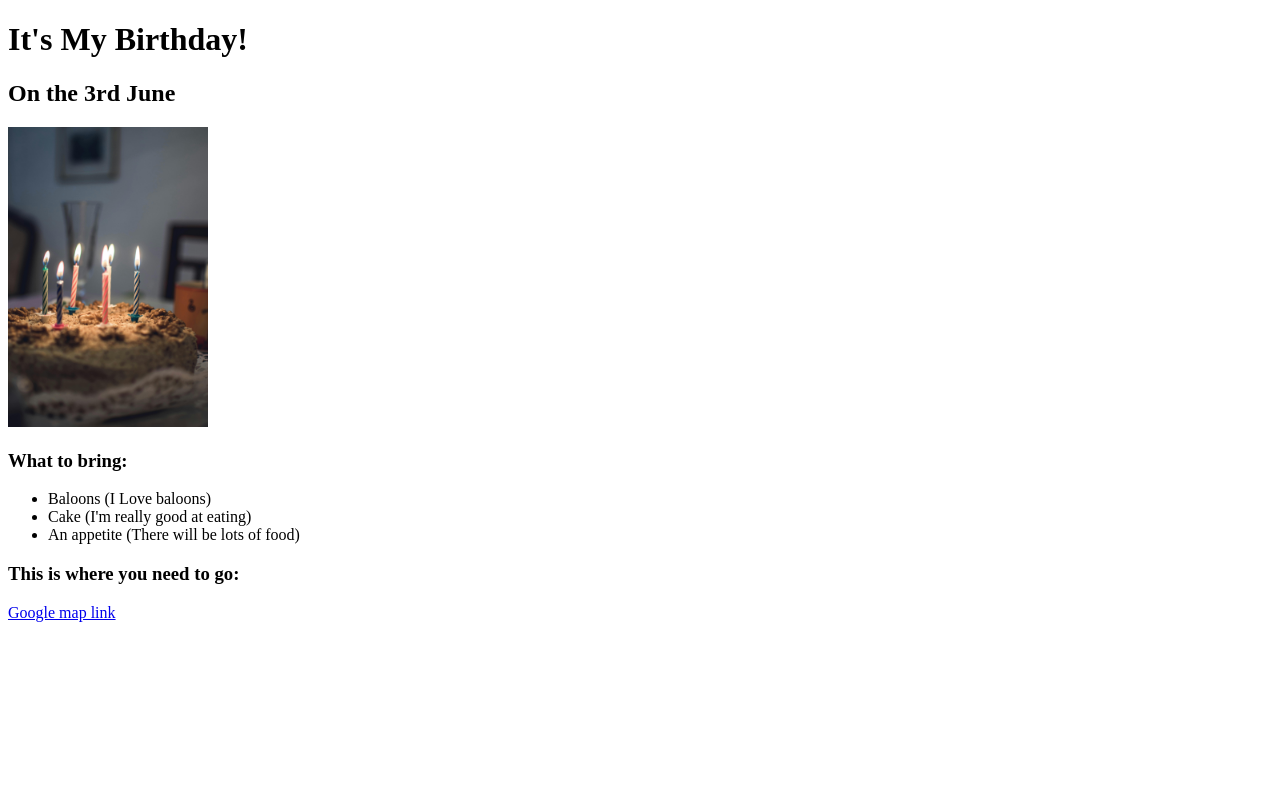
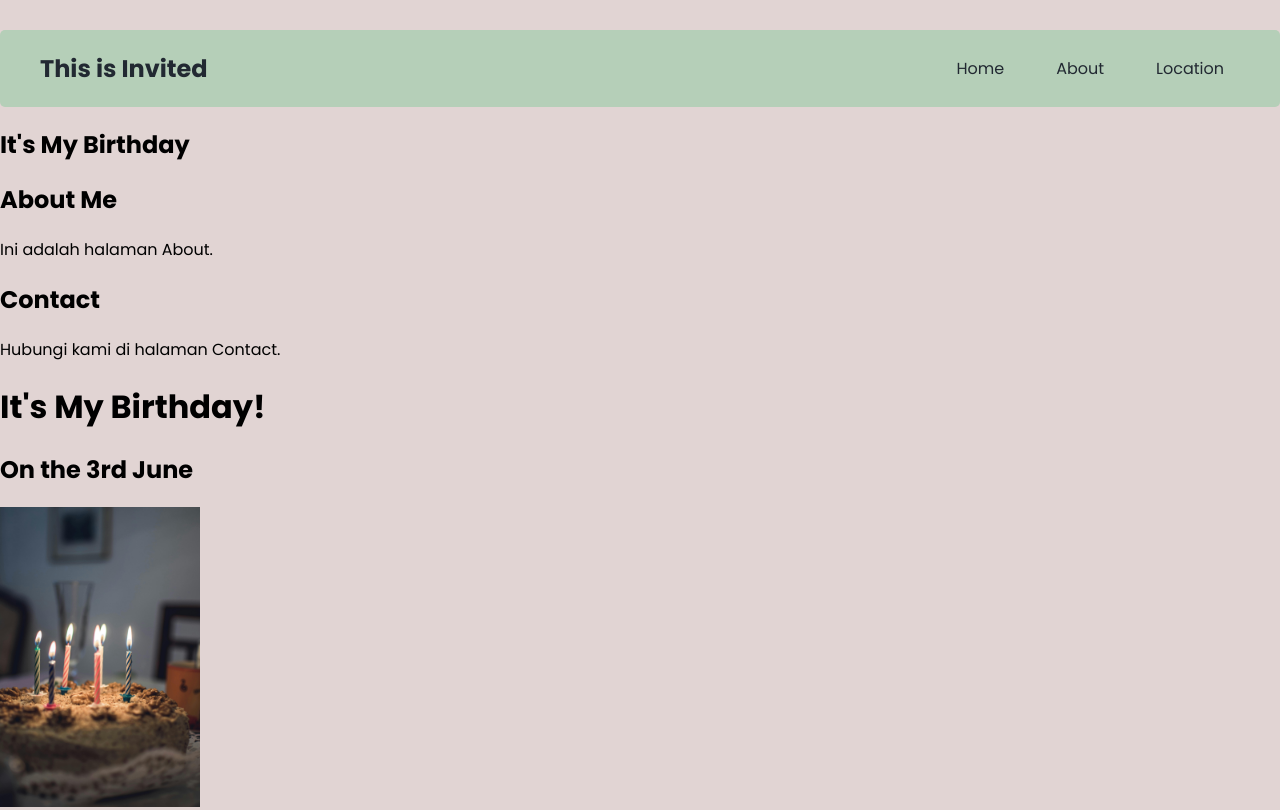
Before and after one commit to devops87-rizk/birthday-invite-project, a plain HTML site: page index.html in a window 1280 px wide. Shown: the top 810 px of the page. Drawn offline with Linux system fonts and the light colour scheme.

Commit message:
section about me

```diff
--- a/index.html
+++ b/index.html
@@ -3,9 +3,38 @@
 <head>
     <meta charset="UTF-8">
     <meta name="viewport" content="width=device-width, initial-scale=1.0">
-    <title>Document</title>
+    <title>It's My Birthday!</title>
+    <link rel="preconnect" href="https://fonts.googleapis.com">
+    <link rel="preconnect" href="https://fonts.gstatic.com" crossorigin>
+    <link href="https://fonts.googleapis.com/css2?family=Poppins:wght@400;600;700&display=swap" rel="stylesheet">
+    <link rel="stylesheet" href="styles.css">
 </head>
 <body>
+    <nav class="navbar">
+        <div class="container">
+          <div class="logo">This is Invited</div>
+          <ul class="nav-menu">
+            <li><a href="#home">Home</a></li>
+            <li><a href="#about">About</a></li>
+            <li><a href="#location">Location</a></li>
+          </ul>
+        </div>
+    </nav>
+
+    <section id="home">
+        <h1>It's My Birthday</h1>
+        <p></p>
+    </section>
+
+    <section id="about">
+        <h1>About Me</Menu></h1>
+        <p>Ini adalah halaman About.</p>
+    </section>
+
+    <section id="contact">
+        <h1>Contact</h1>
+        <p>Hubungi kami di halaman Contact.</p>
+    </section>
     <div>
         <h1>It's My Birthday!</h1>
         <h2>On the 3rd June</h2>
--- /dev/null
+++ b/styles.css
@@ -0,0 +1,54 @@
+
+html {
+    font-family: 'poppins', sans-serif;
+}
+
+body {
+    margin: 30px auto;
+    background-color: #e1d4d3;
+}
+
+.navbar {
+    background-color: #b5cfb8;
+    color: #222932;
+    padding: 10px 0;
+    border-radius: 5px;
+  }
+
+  .container {
+    display: flex;
+    justify-content: space-between;
+    align-items: center;
+    max-width: 1200px;
+    margin: 0 auto;
+    padding: 0 20px;
+  }
+
+  .logo {
+    font-size: 24px;
+    font-weight: bold;
+  }
+
+  .nav-menu {
+    list-style: none;
+    display: flex;
+    gap: 20px;
+  }
+
+  .nav-menu li {
+    margin: 0;
+  }
+
+  .nav-menu a {
+    color: #222932;
+    text-decoration: none;
+    padding: 8px 16px;
+    transition: background-color 0.3s;
+  }
+
+  .nav-menu a:hover {
+    background-color: #a1b296;
+    color: #fff;
+    border-radius: 5px;
+
+  }
```
